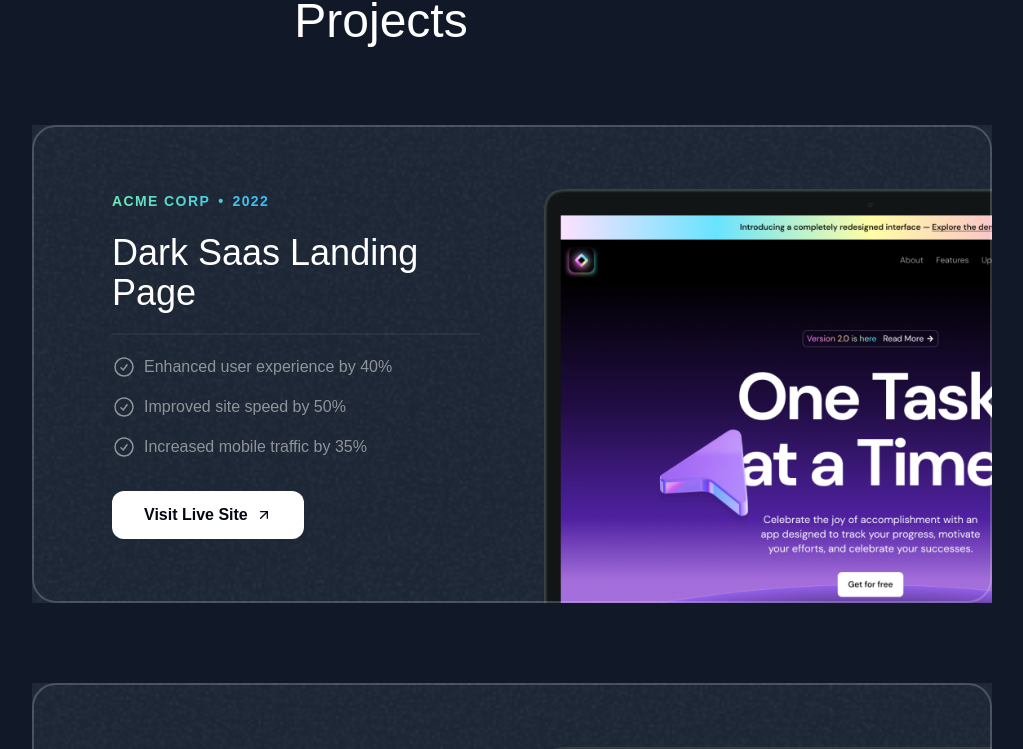
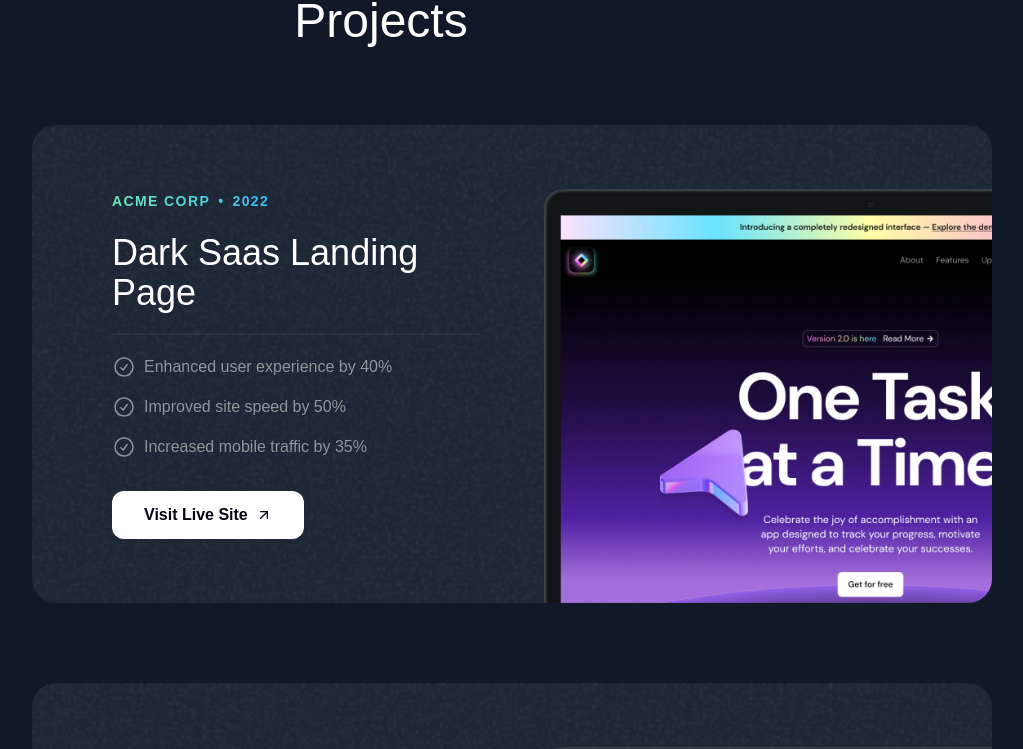
Before and after one commit to Feddane/Portfolio, a Next.js app in the folder frontend-tribe-single-page-dev-portfolio-resource-bundle/starter-template/: page / in a window 1280 px wide. Shown: the part 1057-1806 px from the top of the page, without its empty margins (128-1151 px from the left). Built offline with nearby package versions, Linux system fonts and the light colour scheme; a web font is replaced by a local one.

Commit message:
Tape Section

```diff
--- a/frontend-tribe-single-page-dev-portfolio-resource-bundle/starter-template/src/sections/Projects.tsx
+++ b/frontend-tribe-single-page-dev-portfolio-resource-bundle/starter-template/src/sections/Projects.tsx
@@ -56,7 +56,7 @@ export const ProjectsSection = () => {
         </div>
         <div className="mt-10 md:mt-20 flex flex-col gap-20">
           {portfolioProjects.map((project) => (
-            <div key={project.title} className="bg-gray-800 relative z-0 overflow-hidden after:content-[''] after:absolute after:inset-0 after:outline-2 after:outline after:-outline-offset-2 after:z-10 after:rounded-3xl after:outline-white/20 px-8 pt-8 md:pt-12 md:px-10 lg:pt-16 lg:px-20 after:pointer-events-none">
+            <div key={project.title} className="bg-gray-800 relative z-0 overflow-hidden rounded-3xl px-8 pt-8 md:pt-12 md:px-10 lg:pt-16 lg:px-20">
             <div
               className="absolute inset-0 -z-10 opacity-5"
               style={{ backgroundImage: `url(${grainImage.src})`, backgroundSize: 'cover', backgroundRepeat: 'no-repeat' }}
```
